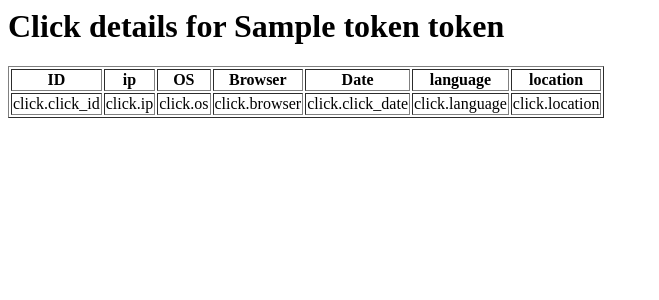
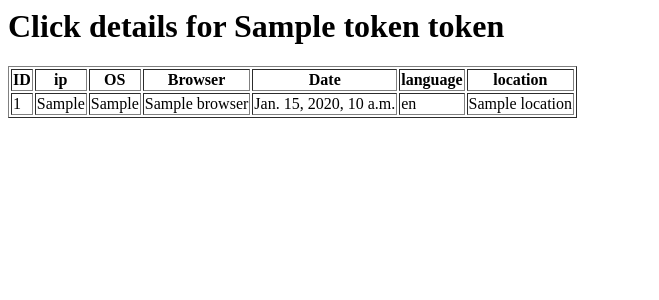
Before and after one commit to slok/dwarf, a Django app: template dwarf/simple/templates/simple/details.html in a window 1280 px wide. Shown: the top 300 px of the page, without its empty margins (0-659 px from the left). Run offline with Django 3.2, Linux system fonts and the light colour scheme; the template is opened without the code that fills it: most values are stand-ins (such as "Sample title", 1, 10 or a date in 2020); parts of the project's set-up code (start-up, migrations or seed data) failed here and were passed over.

Commit message:
Fix details of the clicks in the short links

```diff
--- a/dwarf/simple/templates/simple/details.html
+++ b/dwarf/simple/templates/simple/details.html
@@ -14,13 +14,13 @@
     </tr>
     {% for click in clicks%}
     <tr>
-        <td>click.click_id</td>
-        <td>click.ip</td>
-        <td>click.os</td>
-        <td>click.browser</td>
-        <td>click.click_date</td>
-        <td>click.language</td>
-        <td>click.location</td>
+        <td>{{ click.click_id }}</td>
+        <td>{{ click.ip }}</td>
+        <td>{{ click.os }}</td>
+        <td>{{ click.browser }}</td>
+        <td>{{ click.click_date }}</td>
+        <td>{{ click.language }}</td>
+        <td>{{ click.location }}</td>
     </tr>
     {% empty %}
         <li>Sorry, no links!</li>
```
